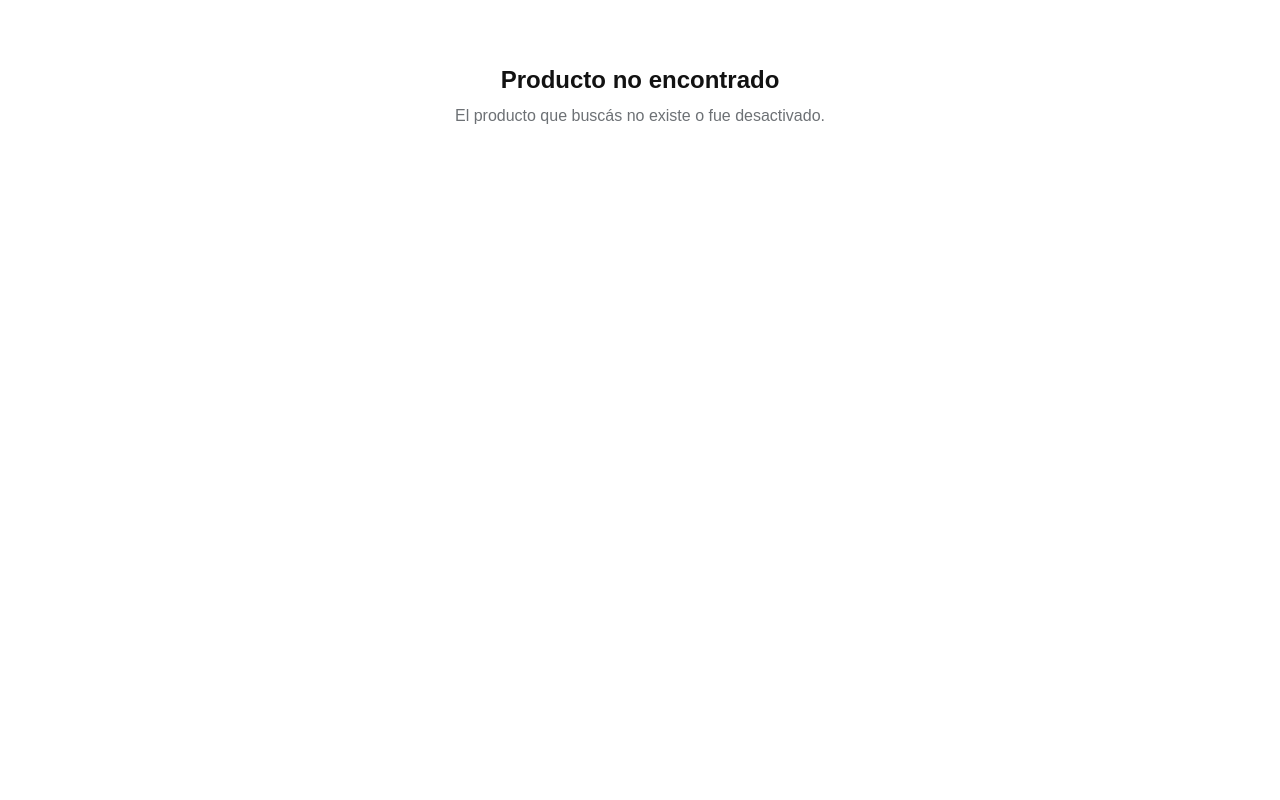
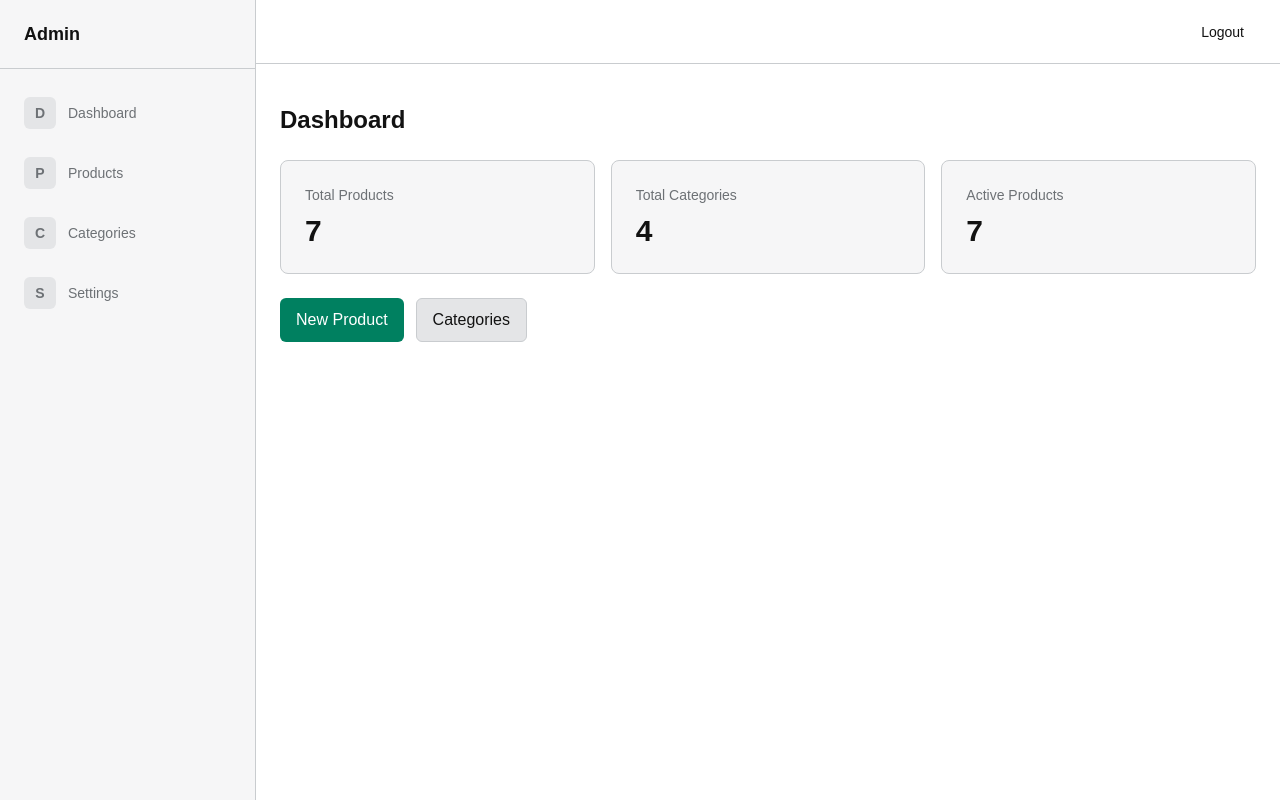
Before and after one commit to iwantdeveverything/whatsapp-catalog, a Next.js app: page /dashboard in a window 1280 px wide. Built offline with nearby package versions, Linux system fonts and the light colour scheme.

Commit message:
feat(admin): add dashboard page with stats and quick actions

```diff
--- /dev/null
+++ b/src/app/(admin)/dashboard/page.tsx
@@ -0,0 +1,74 @@
+"use client";
+
+import { useEffect } from "react";
+import Link from "next/link";
+import { useAdminProductStore } from "@/lib/stores/adminProductStore";
+import { useAdminCategoryStore } from "@/lib/stores/adminCategoryStore";
+
+interface StatCardProps {
+  label: string;
+  value: number;
+}
+
+function StatCard({ label, value }: StatCardProps) {
+  return (
+    <div className="rounded-lg border border-hairline bg-surface1 p-6">
+      <p className="text-sm text-muted">{label}</p>
+      <p className="mt-2 text-3xl font-semibold text-ink">{value}</p>
+    </div>
+  );
+}
+
+export default function DashboardPage() {
+  const { products, loading: productsLoading, fetchProducts } =
+    useAdminProductStore();
+  const { categories, loading: categoriesLoading, fetchCategories } =
+    useAdminCategoryStore();
+
+  useEffect(() => {
+    fetchProducts({ includeInactive: true });
+    fetchCategories();
+  }, [fetchProducts, fetchCategories]);
+
+  const totalProducts = products.length;
+  const totalCategories = categories.length;
+  const activeProducts = products.filter((p) => p.isActive).length;
+
+  if (productsLoading && categoriesLoading) {
+    return (
+      <div className="flex items-center justify-center py-12 text-muted">
+        Loading...
+      </div>
+    );
+  }
+
+  return (
+    <div className="flex flex-col gap-6 py-6">
+      <h1 className="text-2xl font-semibold text-ink">Dashboard</h1>
+
+      <section
+        aria-label="Stats"
+        className="grid grid-cols-1 gap-4 md:grid-cols-3"
+      >
+        <StatCard label="Total Products" value={totalProducts} />
+        <StatCard label="Total Categories" value={totalCategories} />
+        <StatCard label="Active Products" value={activeProducts} />
+      </section>
+
+      <section aria-label="Quick actions" className="flex flex-wrap gap-3">
+        <Link
+          href="/admin/products/new"
+          className="inline-flex items-center justify-center rounded-md bg-primary px-4 py-2 text-onPrimary font-medium hover:opacity-90 min-h-[44px]"
+        >
+          New Product
+        </Link>
+        <Link
+          href="/admin/categories"
+          className="inline-flex items-center justify-center rounded-md border border-hairline bg-surface2 px-4 py-2 text-ink font-medium hover:bg-surface3 min-h-[44px]"
+        >
+          Categories
+        </Link>
+      </section>
+    </div>
+  );
+}
```
Also changed, not shown: 1 other file (tests, documents, lock files or other folders).
